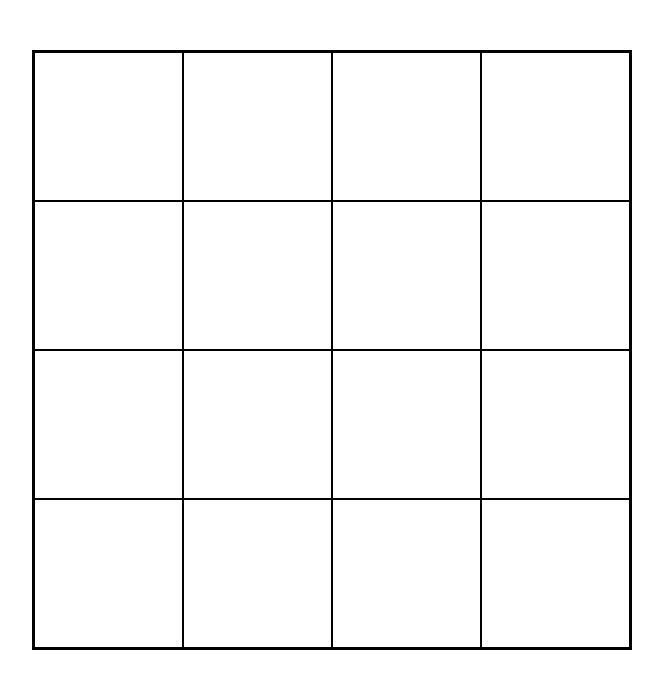
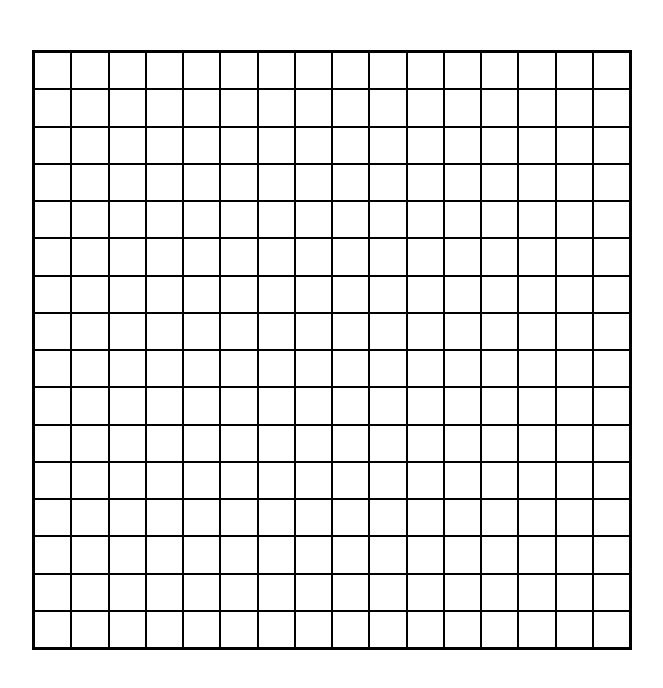
Before and after one commit to ChrisThauer/Etch-A-Sketch, a plain HTML site: page index.html in a window 1280 px wide. Shown: the whole page, without its empty margins (308-971 px from the left). Drawn offline with Linux system fonts and the light colour scheme.

Commit message:
Used javascript to generate grid.

```diff
--- a/index.html
+++ b/index.html
@@ -6,26 +6,11 @@
   <meta http-equiv="X-UA-Compatible" content="ie=edge">
   <title>Etch-A-Sketch</title>
   <link rel="stylesheet" href="styles.css">
-  <script type="text/javascript" src="script.js"></script>
 </head>
 <body>
   <div class="container">
-    <div class="square"></div>
-    <div class="square"></div>
-    <div class="square"></div>
-    <div class="square"></div>
-    <div class="square"></div>
-    <div class="square"></div>
-    <div class="square"></div>
-    <div class="square"></div>
-    <div class="square"></div>
-    <div class="square"></div>
-    <div class="square"></div>
-    <div class="square"></div>
-    <div class="square"></div>
-    <div class="square"></div>
-    <div class="square"></div>
-    <div class="square"></div>
   </div>
+
+  <script type="text/javascript" src="script.js"></script>
 </body>
 </html>
--- a/script.js
+++ b/script.js
@@ -0,0 +1,16 @@
+const squares = 16;
+let containerWidth = 596;
+let containerHeight = 596;
+let squareWidth = containerWidth / squares;
+let squareHeight = containerHeight / squares;
+const container = document.querySelector('.container');
+for (let i = 0; i < squares; i++) {
+  for (let j = 0; j < squares; j++) {
+    let div = document.createElement('div');
+    div.classList.add('square');
+    div.style.height = squareHeight + 'px';
+    div.style.width = squareWidth + 'px';
+    container.appendChild(div);
+  }
+}
+console.log(container);
--- a/styles.css
+++ b/styles.css
@@ -7,9 +7,8 @@
   width: 600px;
   border: 2px solid black;
   margin: 50px auto;
-  display: grid;
-  grid-template-columns: 25% 25% 25% 25%;
-  grid-template-rows: 25% 25% 25% 25%;
+  display: flex;
+  flex-wrap: wrap;
 }
 
 .square {
```
Also changed, not shown: 1 other file.
